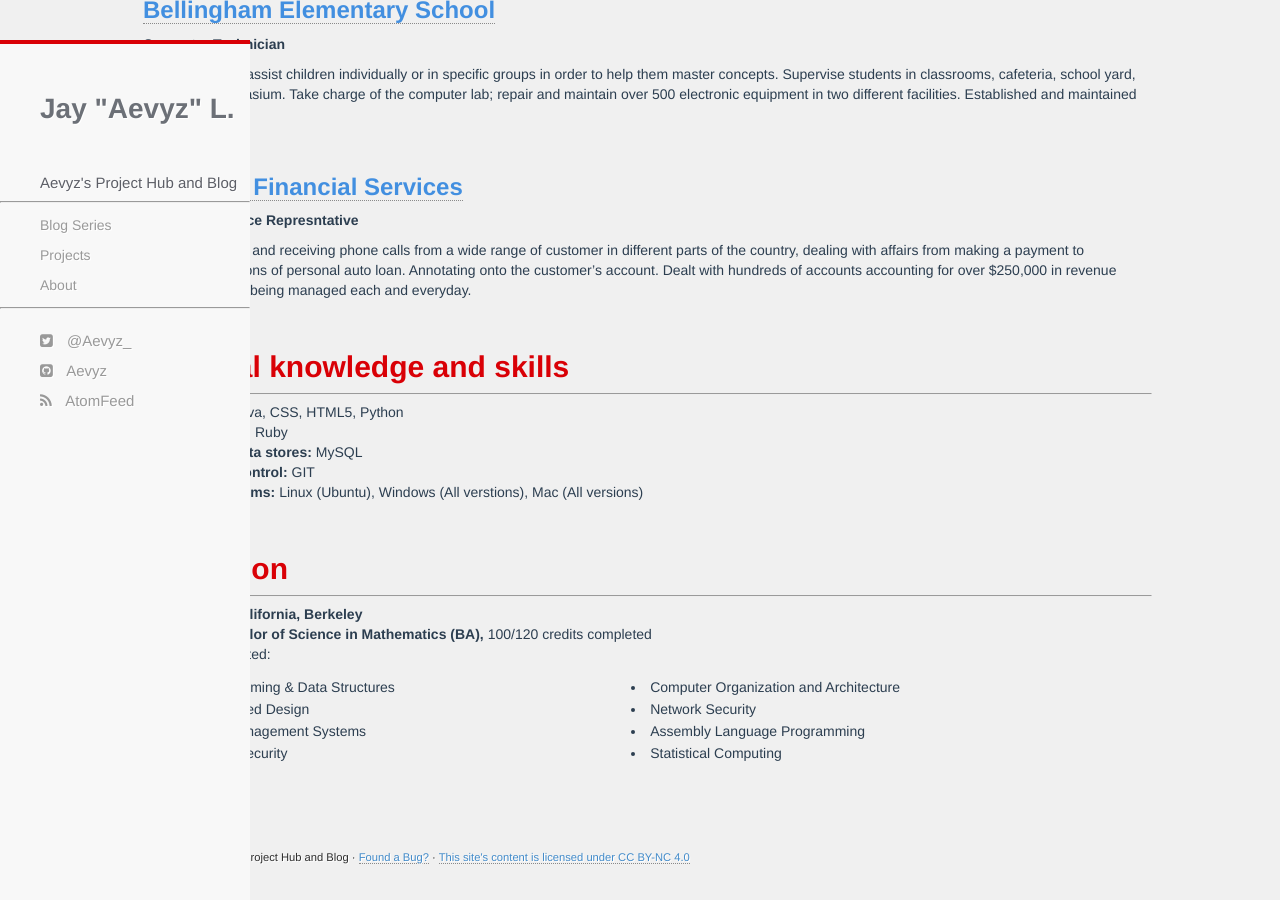
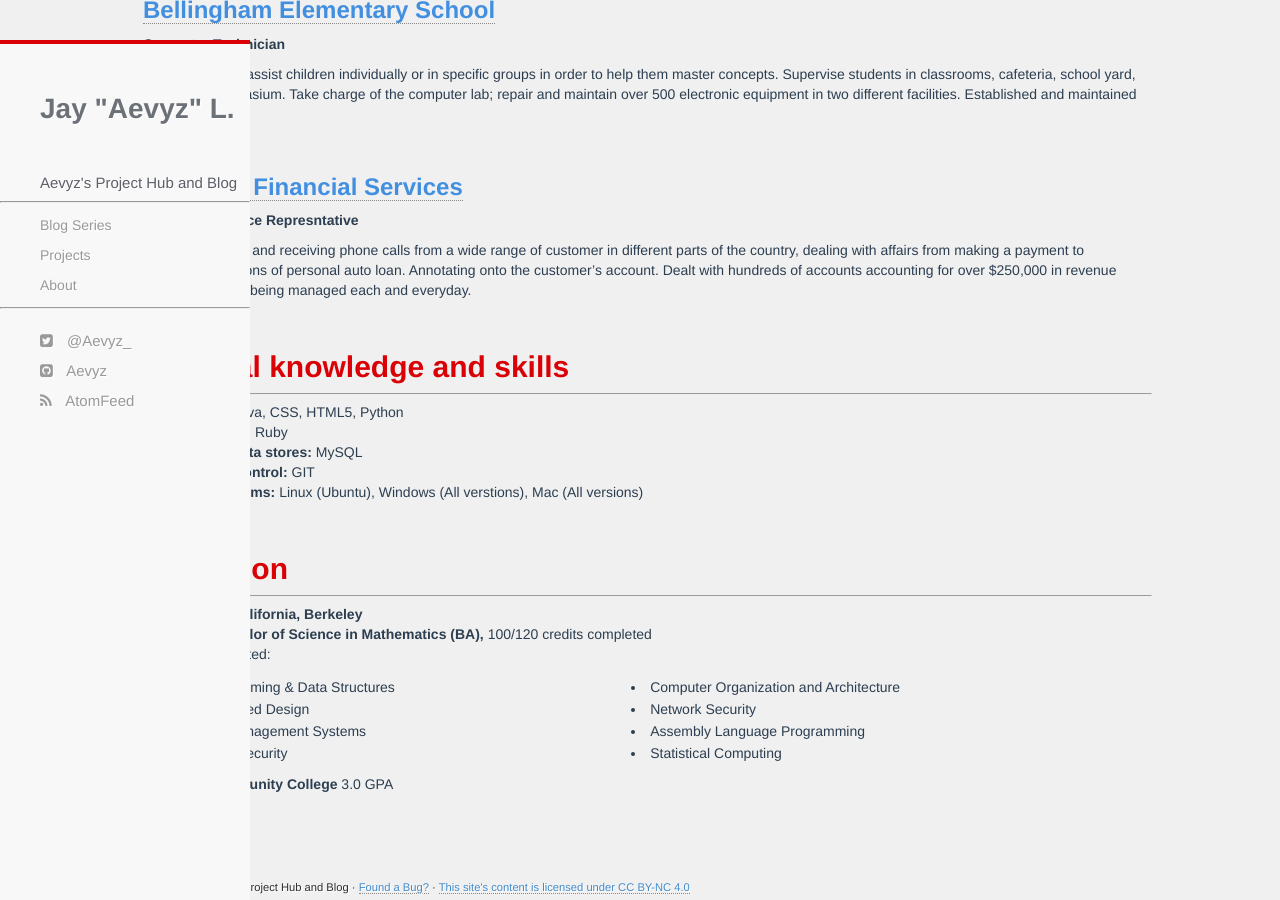
Before and after one commit to jguardado39/jguardado39.github.io, a Jekyll site: the page built from about.html, in a window 1280 px wide and 900 px high, scrolled down 712 px. Built offline with Jekyll 4.4.1, drawn with Linux system fonts in a browser that asks for light colours; before the commit the page ends 1582 px from its top, so only the background shows below that.

Commit message:
upd 041717

```diff
--- a/about.html
+++ b/about.html
@@ -169,6 +169,10 @@ title: Resume
         </tr>
       </table>
     </p>
+
+    <p>
+      <b>Glendale Community College</b> 3.0 GPA
+    </p>
                 </div>
               </div>
             </div>
```
